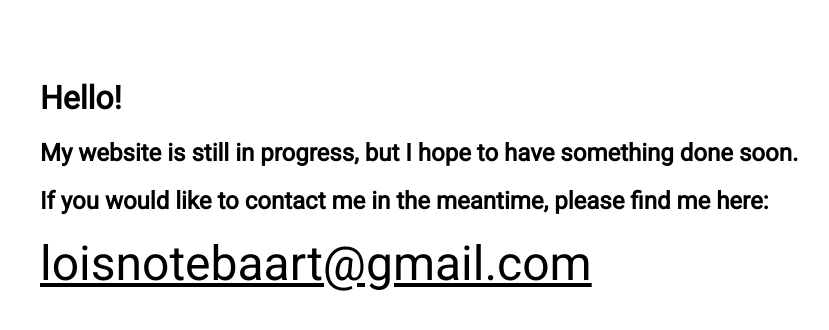
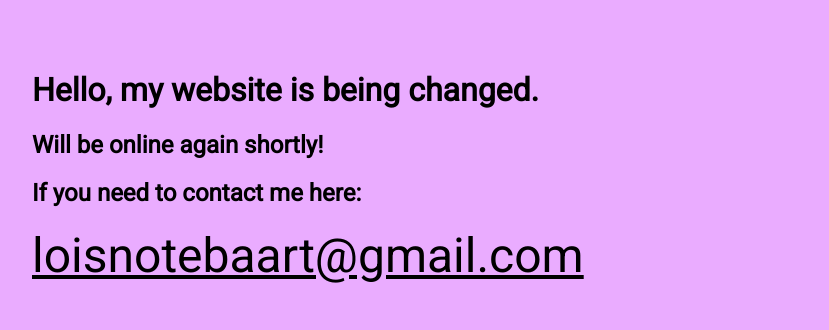
Before and after one commit to conjack27/lois, a Nuxt app in the folder nuxt-app/: page / in a window 1280 px wide. Shown: the top 330 px of the page, without its empty margins (18-847 px from the left). Built offline with nearby package versions, Linux system fonts and the light colour scheme.

Commit message:
updated bg color

```diff
--- a/nuxt-app/assets/css/main.css
+++ b/nuxt-app/assets/css/main.css
@@ -1,5 +1,15 @@
 * {
     font-family: roboto;
+}
+
+body {
+    margin: 0;
+}
+
+.main {
+    background-color: #eaacff;
+    height: 100vh;
+    width: 100vw;
 }
 
 .in-progress {
@@ -9,6 +19,10 @@
 .my-email {
     font-size: 48px;
     color: #000000;
+
+    &:hover {
+        color: #ffffff;
+    }
 }
 
 .nav {
--- a/nuxt-app/pages/index.vue
+++ b/nuxt-app/pages/index.vue
@@ -1,14 +1,9 @@
 <template>
+    <div class="main">
         <div class="in-progress">
-        <h1>Hello!</h1>
-        <h2>
-            My website is still in progress, but I hope to have something done
-            soon.
-        </h2>
-        <h2>
-            If you would like to contact me in the meantime, please find me
-            here:
-        </h2>
+            <h1>Hello, my website is being changed.</h1>
+            <h2>Will be online again shortly!</h2>
+            <h2>If you need to contact me here:</h2>
             <a
                 class="my-email"
                 href="mailto:loisnotebaart@gmail.com"
@@ -17,4 +12,5 @@
             >
             <!-- <video class="main-video" autoplay loop muted></video> -->
         </div>
+    </div>
 </template>
```
Lines whose indentation alone changed are shown as unchanged.
